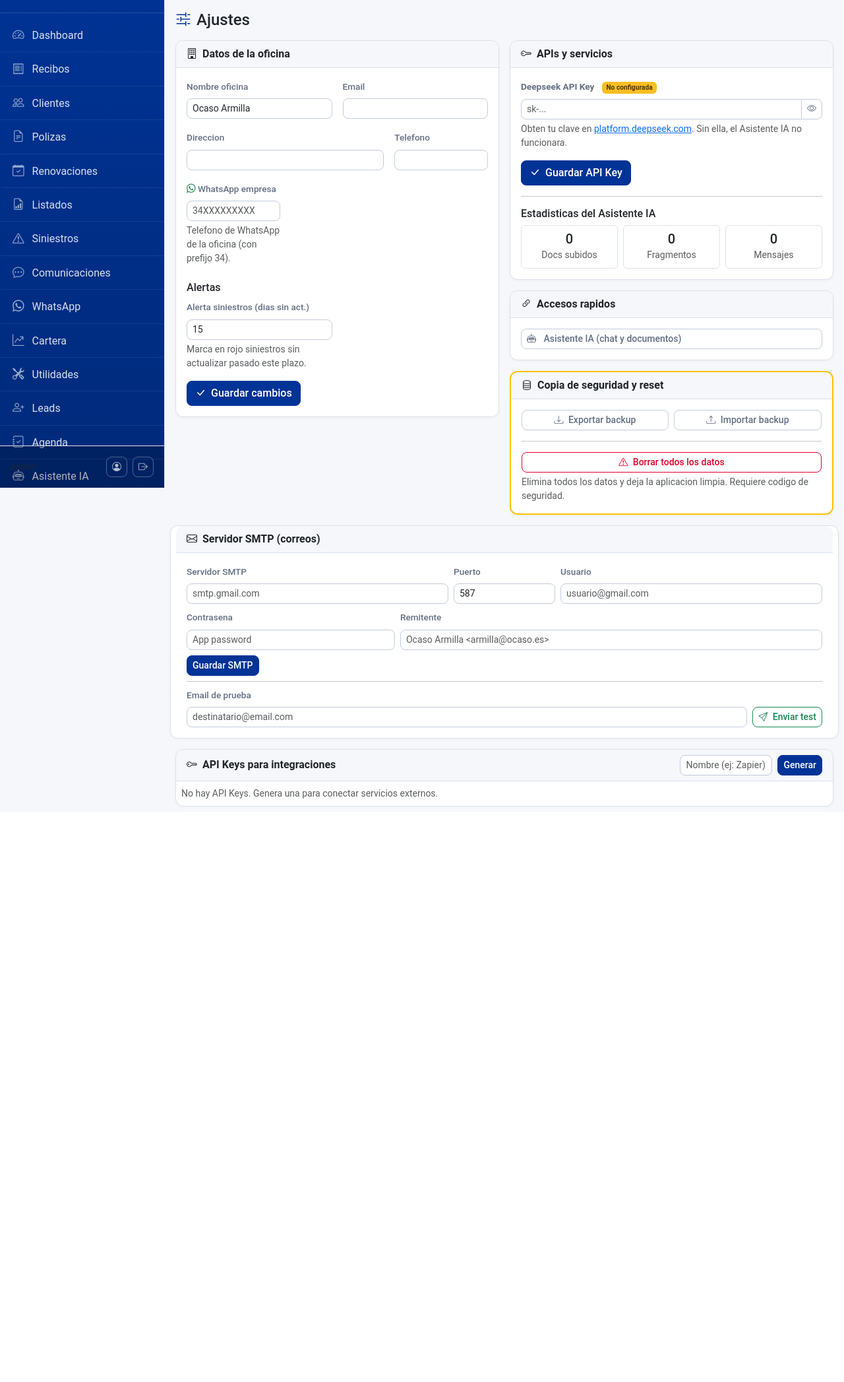
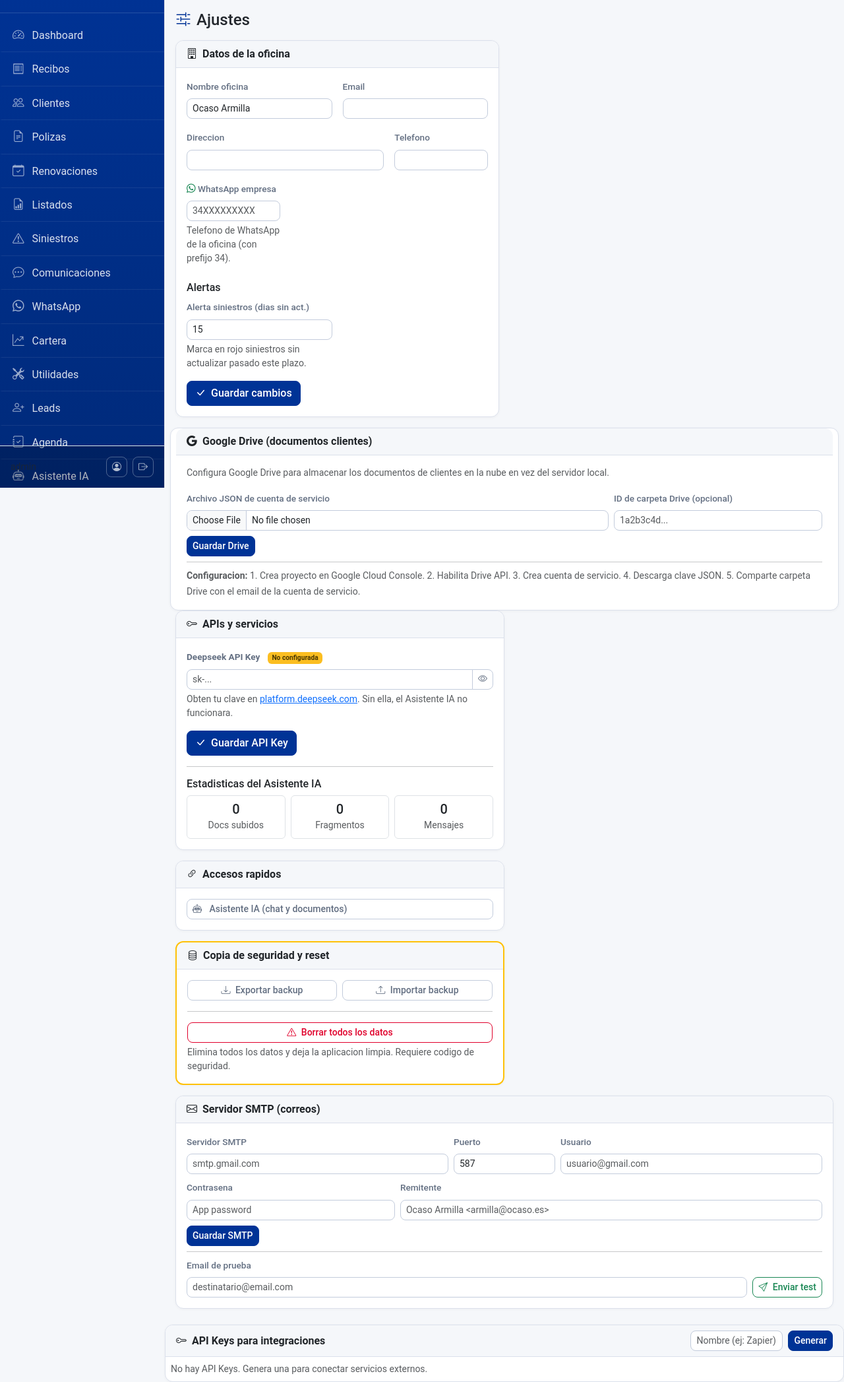
Before and after one commit to amolinagrx/agente-ocaso, a Flask app: page /ajustes/ in a window 1280 px wide. Shown: the part 61-2155 px from the top of the page at 66% size. Before the commit the page ends 1285 px from the top, so only its background shows below. Run offline with Flask 3, Linux system fonts and the light colour scheme; a user stored in the database is signed in; data that the repository does not hold is empty; parts of the project's set-up code (start-up, migrations or seed data) failed here and were passed over; some libraries are stand-ins or nearby versions.

Commit message:
feat: integracion Google Drive para documentos de clientes
- Subida automatica a Drive cuando esta configurado
- Descarga/preview desde Drive si el archivo tiene drive_id
- Eliminacion tambien borra de Drive
- Configuracion en Ajustes: JSON de cuenta de servicio + folder ID
- Campo drive_id en modelo DocumentoCliente
- Modo hibrido: si Drive no configurado usa almacenamiento local

```diff
--- a/models.py
+++ b/models.py
@@ -293,6 +293,7 @@ class DocumentoCliente(db.Model):
     nombre = db.Column(db.String(300))
     tipo = db.Column(db.String(50))
     ruta = db.Column(db.String(500))
+    drive_id = db.Column(db.String(200))
     uploaded_at = db.Column(db.DateTime, default=datetime.utcnow)
 
 
--- a/requirements.txt
+++ b/requirements.txt
@@ -10,3 +10,5 @@ pypdf>=4.0.0
 pyotp>=2.9.0
 qrcode>=7.4
 Pillow>=10.0
+google-api-python-client>=2.0
+google-auth>=2.0
--- a/routes/ajustes.py
+++ b/routes/ajustes.py
@@ -33,8 +33,19 @@ def index():
             else:
                 flash('La API Key no puede estar vacia', 'warning')
 
-        elif seccion == 'smtp':
-            _guardar_config('smtp_host', request.form.get('smtp_host', ''))
+        elif seccion == 'drive':
+            _guardar_config('drive_folder_id', request.form.get('drive_folder_id', ''))
+            creds_file = request.files.get('drive_credentials')
+            if creds_file and creds_file.filename:
+                import json
+                creds_text = creds_file.read().decode('utf-8')
+                try:
+                    json.loads(creds_text)
+                    _guardar_config('drive_credentials', creds_text)
+                except json.JSONDecodeError:
+                    flash('El archivo JSON no es valido', 'danger')
+            db.session.commit()
+            flash('Configuracion Google Drive guardada', 'success')
             _guardar_config('smtp_port', request.form.get('smtp_port', '587'))
             _guardar_config('smtp_user', request.form.get('smtp_user', ''))
             _guardar_config('smtp_pass', request.form.get('smtp_pass', ''))
--- a/templates/ajustes/index.html
+++ b/templates/ajustes/index.html
@@ -62,7 +62,37 @@
         </div>
     </div>
 
-    <!-- API Keys -->
+    <!-- Google Drive -->
+    <div class="card mt-3">
+        <div class="card-header"><i class="bi bi-google me-2"></i>Google Drive (documentos clientes)</div>
+        <div class="card-body">
+            <p class="text-muted small mb-3">Configura Google Drive para almacenar los documentos de clientes en la nube en vez del servidor local.</p>
+            <form method="POST" enctype="multipart/form-data">
+                <input type="hidden" name="seccion" value="drive">
+                <div class="row g-2">
+                    <div class="col-md-8">
+                        <label class="form-label small">Archivo JSON de cuenta de servicio</label>
+                        <input type="file" name="drive_credentials" class="form-control form-control-sm" accept=".json">
+                    </div>
+                    <div class="col-md-4">
+                        <label class="form-label small">ID de carpeta Drive (opcional)</label>
+                        <input type="text" name="drive_folder_id" class="form-control form-control-sm"
+                               value="{{ config.get('drive_folder_id', '') }}" placeholder="1a2b3c4d...">
+                    </div>
+                </div>
+                <button type="submit" class="btn btn-primary btn-sm mt-2" style="background:var(--ocaso-blue)">Guardar Drive</button>
+            </form>
+            <hr class="my-2">
+            <small class="text-muted">
+                <strong>Configuracion:</strong> 1. Crea proyecto en Google Cloud Console.
+                2. Habilita Drive API. 3. Crea cuenta de servicio.
+                4. Descarga clave JSON. 5. Comparte carpeta Drive con el email de la cuenta de servicio.
+            </small>
+        </div>
+    </div>
+</div>
+
+<!-- API Keys -->
     <div class="col-lg-6">
         <div class="card">
             <div class="card-header"><i class="bi bi-key me-2"></i>APIs y servicios</div>
```
Also changed, not shown: routes/clientes.py (+27 -3 lines), utils/drive.py (added, +89 -0 lines).
